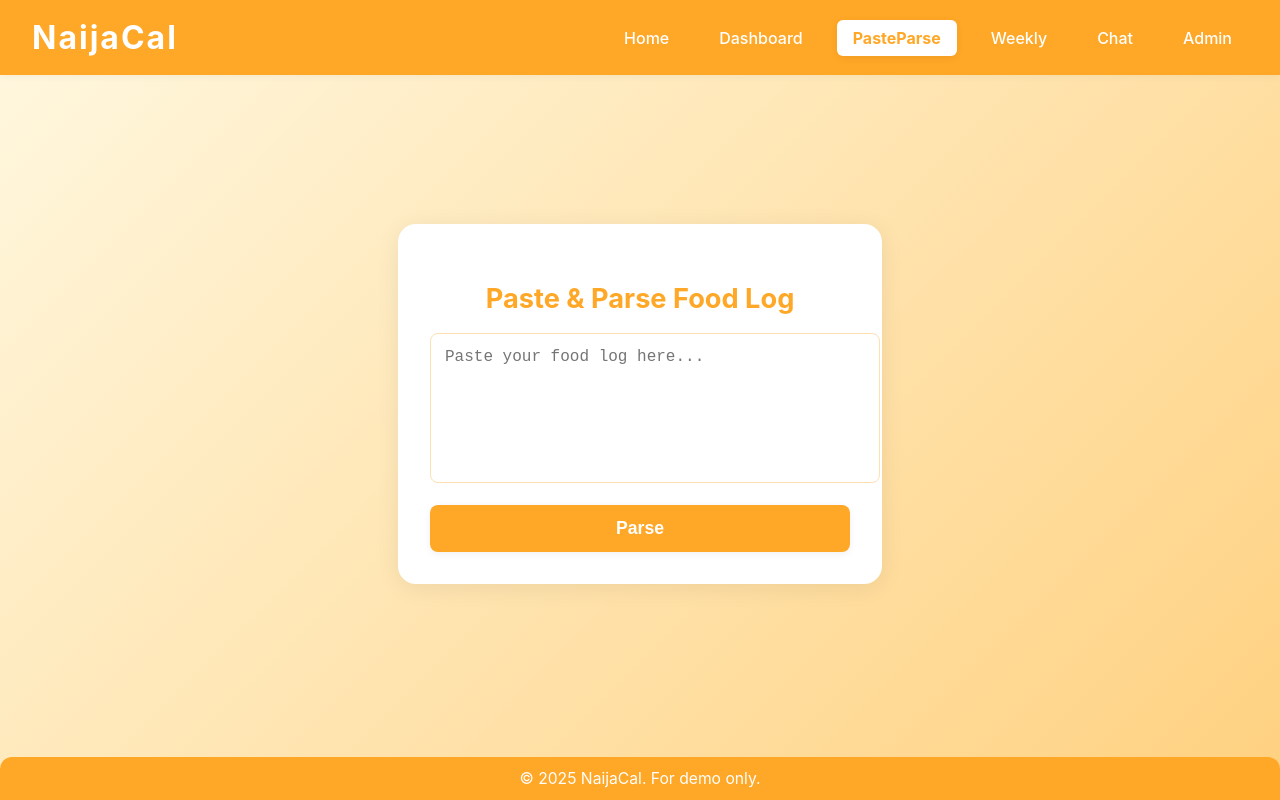
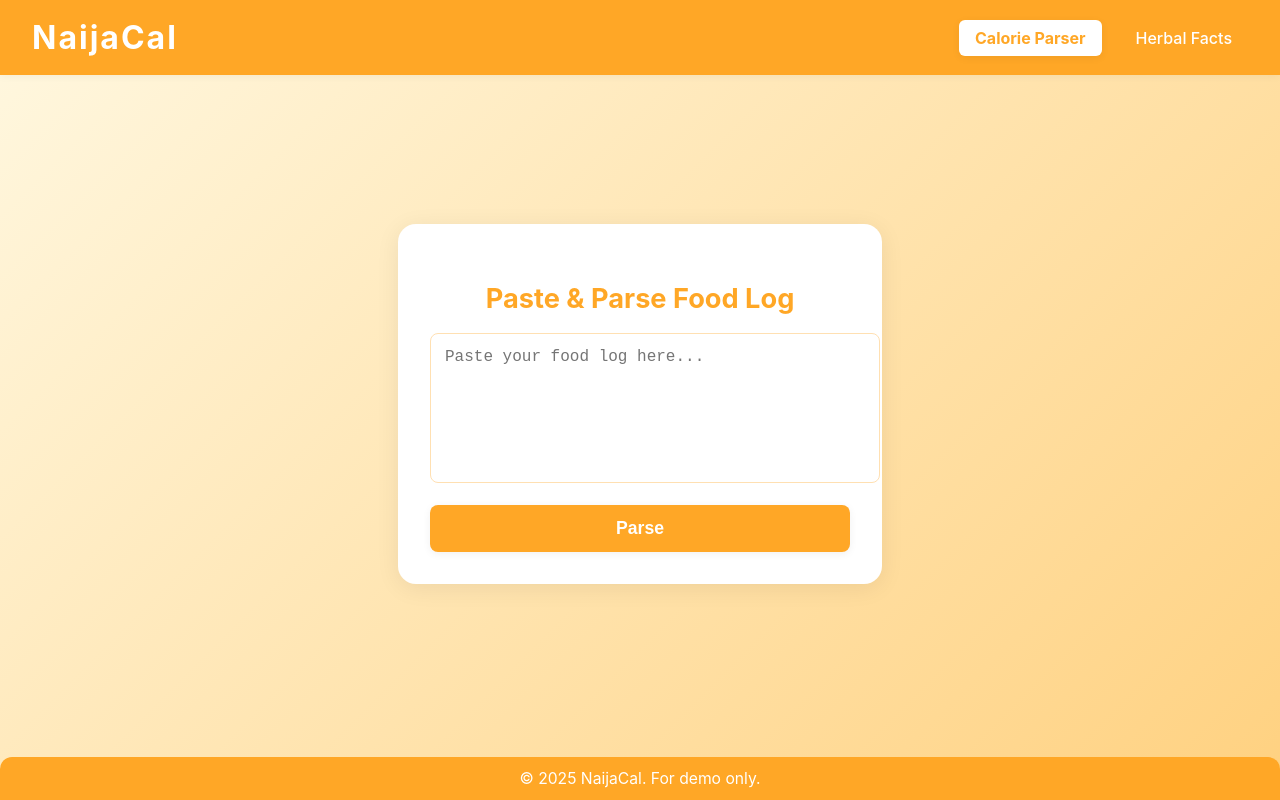
Before and after one commit to sethnwoks/Health_App, a React (Create React App) app in the folder frontend/frontend/: page / in a window 1280 px wide. Built offline with nearby package versions, Linux system fonts and the light colour scheme.

Commit message:
concise and better

```diff
--- a/frontend/frontend/src/App.js
+++ b/frontend/frontend/src/App.js
@@ -1,9 +1,11 @@
 import React, { useState } from 'react';
 import './App.css';
+import HerbalFacts from './HerbalFacts';
 
 // Main App component that renders the entire application.
 // This is a functional component, which is a modern way to write React components.
 export default function App() {
+  const [page, setPage] = useState('CalorieParser');
   const [foodLog, setFoodLog] = useState('');
   const [message, setMessage] = useState('');
   const [calories, setCalories] = useState(null);
@@ -49,22 +51,31 @@ export default function App() {
         <span className="logo">NaijaCal</span>
         <nav>
           <ul className="nav-list">
-            {['Home', 'Dashboard', 'PasteParse', 'Weekly', 'Chat', 'Admin'].map((item) => (
-              <li key={item}>
+            <li>
               <a
                 href="#"
-                  className={`nav-link${item === 'PasteParse' ? ' nav-link-active' : ''}`}
+                className={`nav-link${page === 'CalorieParser' ? ' nav-link-active' : ''}`}
+                onClick={() => setPage('CalorieParser')}
               >
-                  {item}
+                Calorie Parser
               </a>
             </li>
-            ))}
+            <li>
+              <a
+                href="#"
+                className={`nav-link${page === 'HerbalFacts' ? ' nav-link-active' : ''}`}
+                onClick={() => setPage('HerbalFacts')}
+              >
+                Herbal Facts
+              </a>
+            </li>
           </ul>
         </nav>
       </header>
 
       {/* Main Content */}
       <main className="main-content">
+        {page === 'CalorieParser' && (
           <div className="card">
             <h1 className="card-title">Paste & Parse Food Log</h1>
             <textarea
@@ -103,6 +114,8 @@ export default function App() {
               </div>
             )}
           </div>
+        )}
+        {page === 'HerbalFacts' && <HerbalFacts />}
       </main>
 
       {/* Footer */}
```
Lines whose indentation alone changed are shown as unchanged.
